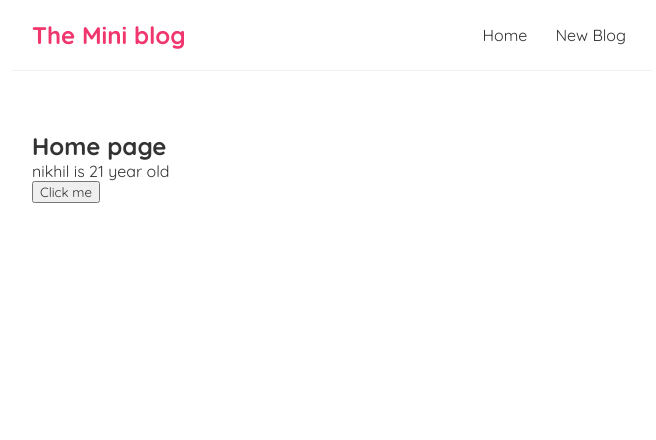
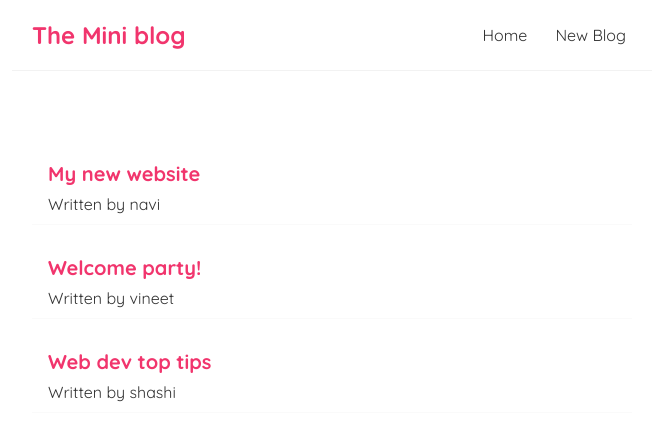
Before and after one commit to vvt22/PracticeReact, a React (Create React App) app in the folder miniblog/: page / in a window 1280 px wide. Shown: the top 440 px of the page, without its empty margins (308-964 px from the left). Built offline with nearby package versions, Linux system fonts and the light colour scheme.

Commit message:
outputting

```diff
--- a/miniblog/src/Home.js
+++ b/miniblog/src/Home.js
@@ -1,19 +1,30 @@
 import { useState } from "react";
 const Home = () => {
-  const [name, setName] = useState("nikhil"); //syntax for usestate
-  const [age, setAge] = useState(21);
-  const handleClick = () => {
-    setName("rohit"); //used as function to change the state of the variable
-    setAge(25);
-  };
+  const [blogs, setBlogs] = useState([
+    { title: "My new website", body: "lorem ipsum...", author: "navi", id: 1 },
+    {
+      title: "Welcome party!",
+      body: "lorem ipsum...",
+      author: "vineet",
+      id: 2,
+    },
+    {
+      title: "Web dev top tips",
+      body: "lorem ipsum...",
+      author: "shashi",
+      id: 3,
+    },
+  ]);
 
   return (
     <div className="home">
-      <h2>Home page</h2>
-      <p>
-        {name} is {age} year old
-      </p>
-      <button onClick={handleClick}>Click me</button>
+      {blogs.map((blog) => (
+        <div className="blog-preview" key={blog.id}>
+          {/* id must be used to root element */}
+          <h2>{blog.title}</h2>
+          <p>Written by {blog.author}</p>
+        </div>
+      ))}
     </div>
   );
 };
--- a/miniblog/src/index.css
+++ b/miniblog/src/index.css
@@ -33,3 +33,17 @@
   margin: 40px auto;
   padding: 20px;
 }
+/* blog previews / list */
+.blog-preview {
+  padding: 10px 16px;
+  margin: 20px 0;
+  border-bottom: 1px solid #fafafa;
+}
+.blog-preview:hover {
+  box-shadow: 1px 3px 5px rgba(0, 0, 0, 0.1);
+}
+.blog-preview h2 {
+  font-size: 20px;
+  color: #f1356d;
+  margin-bottom: 8px;
+}
```
